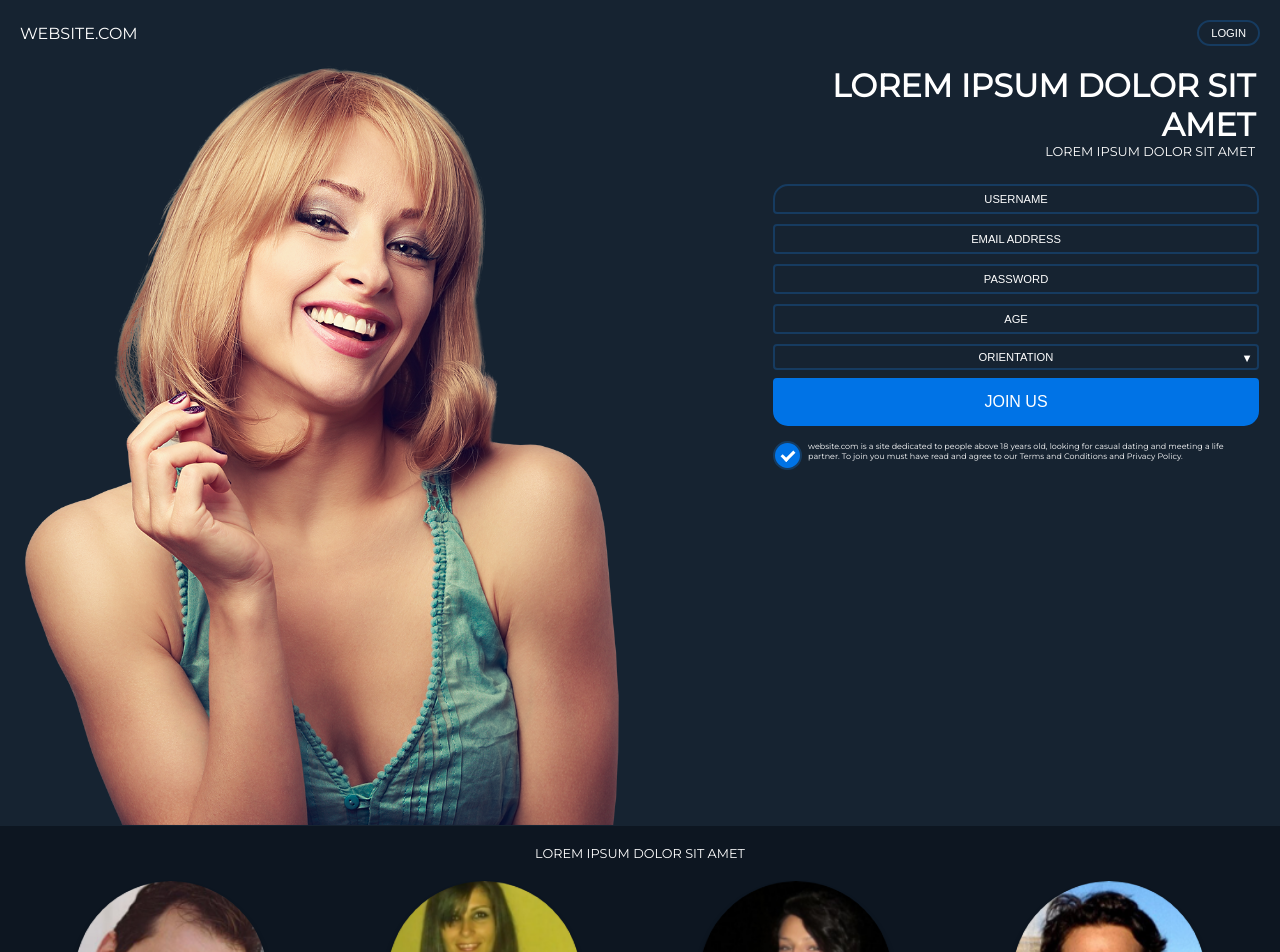
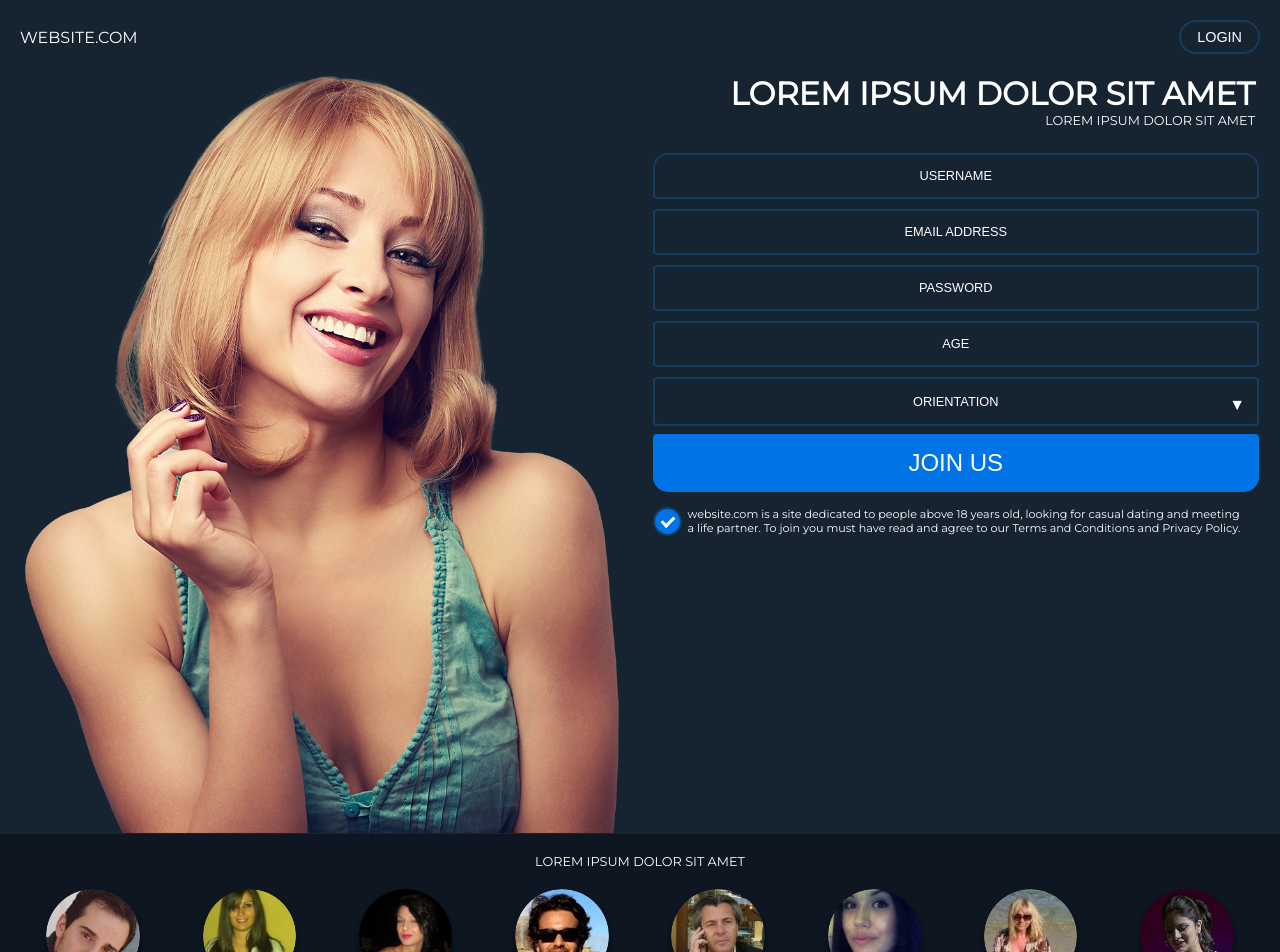
Before and after one commit to popdesign13/Codeplicity, a plain HTML site: page index.html in a window 1280 px wide. Shown: the top 952 px of the page. Drawn offline with Linux system fonts and the light colour scheme.

Commit message:
media query - large tablets & laptop styles

```diff
--- a/scss/_form.scss
+++ b/scss/_form.scss
@@ -74,6 +74,10 @@
             display: none;
           }
 
+        & option {
+            color: $color-first;
+        }
+
     }
 
 
--- a/scss/_mediaqueries.scss
+++ b/scss/_mediaqueries.scss
@@ -39,3 +39,96 @@
         }
     }
 }
+
+
+/************************************************************/
+/*************** large tablets & laptop styles  *************/
+/************************************************************/
+
+@media screen and (min-width: 960px) {
+
+    .content {
+        display: flex;
+        padding: 0 25px;
+
+        &__form {
+            width: 50%;
+            padding-left: 25px;
+        }
+
+        &__img {
+            width: 50%;
+            vertical-align: bottom;
+        }
+    }
+
+    .social {
+        &__grid {
+            display: grid;
+            grid-template-columns: repeat(8, 1fr);
+            justify-items: center;
+
+            &--img {
+                max-width: 64%;
+            }
+        }
+    }
+
+    .footer {
+        &__note {
+            font-size: 0.5rem;
+            padding-left: 200px;
+        }
+    }
+
+    .submit {
+        &--joinus {
+            font-size: 1.5rem;
+        }
+    }
+
+    .form__checkbox {
+        font-size: 0.7rem;
+    }
+
+    .form {
+        &__control {
+            padding: 15px 0px;
+
+            &::placeholder {
+                font-size: 0.8rem;
+            }
+        }
+
+        &__section {
+            &:after {
+                padding-top: 23px;
+                right: 0px;
+                transform: scale(1);
+            }
+        }
+
+        &__select {
+            padding: 15px 0px;
+            font-size: 0.8rem;
+        }
+    }
+
+    .btn {
+        &--nav {
+            padding: 7px 16px;
+            background: none;
+            font-size: 0.9rem;
+            border: 2px solid $color-button-outline;
+            border-radius: 30px;
+            color: $color-text;
+
+            &:hover {
+                background-color: $color-button;
+                color: $color-text;
+            }
+        }
+
+    }
+
+}
```
Also changed, not shown: css/style.css, 1 other file.
